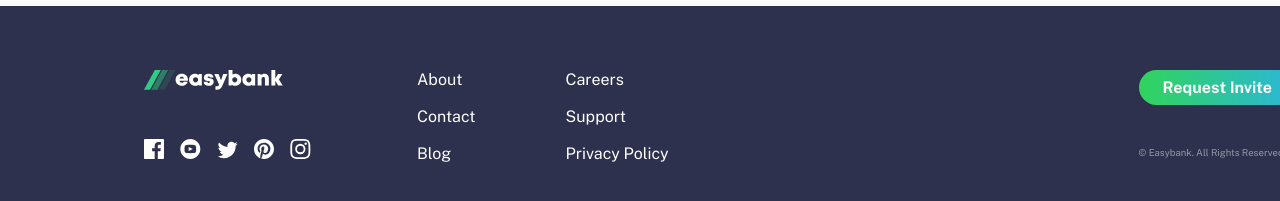
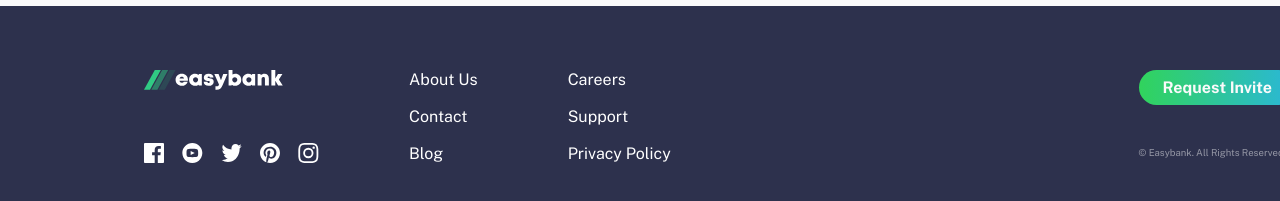
Before and after one commit to Dtoo007/Easybank-landing-page, a React (Vite) app: page / in a window 1280 px wide. Shown: the part 1873-2074 px from the top of the page. Built offline with nearby package versions, Linux system fonts and the light colour scheme.

Commit message:
initial commit

```diff
--- a/src/App.jsx
+++ b/src/App.jsx
@@ -235,7 +235,7 @@ function Footer ({children}) {
         <div className='footer-content'>
           <div className='footer-social'>
             <div><img src={logoFooter}></img></div>
-           <div>
+           <div className='footer-icons'>
            <img src={iconFacebook} className='footer-img'></img>
             <img src={iconYoutube} className='footer-img'></img>
             <img src={iconTwitter} className='footer-img'></img>
@@ -245,7 +245,7 @@ function Footer ({children}) {
           </div>
           <div className='footer-links'>
             <ul>
-              <li>About</li>
+              <li>About Us</li>
               <li>Contact</li>
               <li>Blog</li>
             </ul>
--- a/src/index.css
+++ b/src/index.css
@@ -11,7 +11,7 @@ body, html {
   margin: 0;
   padding: 0;
   width: 100%;
-  background:hsl(0, 0%, 100%);
+  background:hsl(0, 88%, 47%);
 }
 
 
@@ -285,6 +285,7 @@ footer {
   display: flex;
   flex-direction: column;
   justify-content: space-between;
+  gap: 18px;
 }
 .footer-content {
   display: flex;
@@ -322,8 +323,12 @@ footer li:hover {
   cursor: pointer;
 }
 .footer-img {
-  padding: 16px 16px 0px 0px;
-  cursor: pointer;
+  display: inline-flex;
+}
+
+.footer-icons {
+  display: flex;
+  gap: 18px;
 }
 
 .footer-cta {
@@ -349,8 +354,6 @@ footer li:hover {
   }
 
 
-
-
   .nav {
     display: flex;
     min-height: 68.8px;
@@ -368,6 +371,7 @@ footer li:hover {
     z-index: 1000; /* Ensure it's above other content */
     margin: 0 auto;
   }
+
 
 
     nav ul:hover {
@@ -454,11 +458,16 @@ footer li:hover {
 
   section {
     background-color: hsl(220, 16%, 96%);
+    min-width: 100%;
+    margin: auto;
+  }
+
+  .section {
     width: 100%;
   }
 
   .bg-desktop {
-    width: 530px;
+    width: 100%;
     margin-left: -120px;
   }
 
@@ -509,13 +518,6 @@ footer li:hover {
     width: 100%;
   }
 
-    section {
-      min-width: 100%;
-    }
-
-    .section {
-      width: 100%;
-    }
 
   .articles {
     display: flex;
@@ -550,7 +552,8 @@ footer li:hover {
   .footer-links {
   display: flex;
   flex-direction: column;
-  gap: 0px;
+  justify-content: space-between;
+  gap: 24px;
 }
 
 .footer-content {
@@ -559,9 +562,12 @@ footer li:hover {
   gap: 24px;
 }
 
+
+
 .footer, li {
   background-color:rgba(255, 255, 255, 0);
 }
+
 
 .footer-cta {
   display: flex;
```
